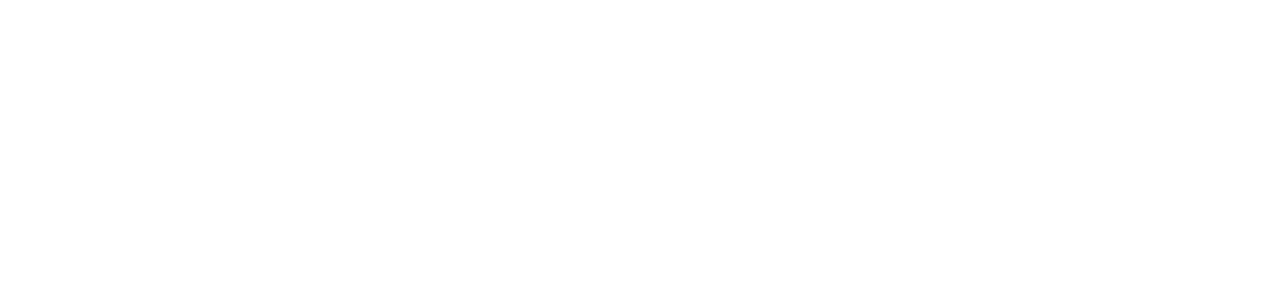
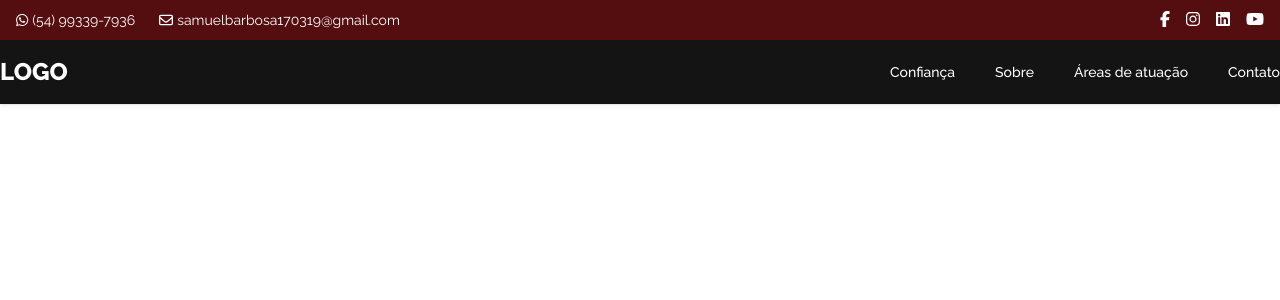
Before and after one commit to DevSamuelBarbosa/templateadv, a Next.js app: page / in a window 1280 px wide. Shown: the top 300 px of the page. Built offline with nearby package versions, Linux system fonts and the light colour scheme.

Commit message:
Feat: Desenvolvimento do Header

```diff
--- /dev/null
+++ b/postcss.config.js
@@ -0,0 +1,6 @@
+module.exports = {
+  plugins: {
+    tailwindcss: {},
+    autoprefixer: {},
+  },
+}
--- a/src/app/layout.tsx
+++ b/src/app/layout.tsx
@@ -1,6 +1,11 @@
 import type { Metadata } from "next";
 import { Raleway } from "next/font/google";
 import "../styles/globals.css";
+import { config } from '@fortawesome/fontawesome-svg-core'
+import '@fortawesome/fontawesome-svg-core/styles.css'
+config.autoAddCss = false
+
+import Header from '@/components/Header';
 
 const ralewaySans = Raleway({
   variable: "--font-raleway-sans",
@@ -20,6 +25,7 @@
   return (
     <html lang="pt-BR">
       <body className={`${ralewaySans.variable} antialiased`}>
+        <Header/>
         {children}
       </body>
     </html>
--- a/src/app/page.tsx
+++ b/src/app/page.tsx
@@ -1,7 +1,6 @@
 export default function Home() {
 	return (
 		<div className="flex flex-col items-center justify-center h-dvh gap-8">
-			<h1 className="text-white text-6xl font-extrabold text-center">Hello World</h1>
 		</div>
 	);
 }
--- /dev/null
+++ b/src/components/Header.tsx
@@ -0,0 +1,52 @@
+import { FontAwesomeIcon } from "@fortawesome/react-fontawesome";
+import { faWhatsapp, faFacebookF, faInstagram, faLinkedin, faYoutube } from "@fortawesome/free-brands-svg-icons";
+import { faEnvelope } from "@fortawesome/free-regular-svg-icons";
+
+export default function Header() {
+	return (
+		<header>
+			<div className="bg-primary text-white p-4 sm:py-2">
+				<div className="container mx-auto flex flex-col items-center sm:flex-row sm:justify-between">
+					<div className="text-xs font-normal flex flex-row items-center gap-4 sm:gap-6 sm:text-sm">
+						<a href="//wa.me/send?phone" className="flex items-center gap-1 hover:text-slate-400 transition-colors">
+							<FontAwesomeIcon icon={faWhatsapp} /> (54) 99339-7936
+						</a>
+						<a href="//mail.google.com/mail/u/0/?fs=1&to=samuelbarbosa170319@gmail.com&tf=cm" className="flex items-center gap-1 hover:text-slate-400 transition-colors">
+							<FontAwesomeIcon icon={faEnvelope} /> samuelbarbosa170319@gmail.com
+						</a>
+					</div>
+
+					<div className="flex space-x-4 mt-4 sm:mt-0">
+						<a href="//facebook.com/" target="_blank" aria-label="Facebook" className="hover:text-slate-400 transition-colors">
+							<FontAwesomeIcon icon={faFacebookF} className="text-base" />
+						</a>
+						<a href="//instagram.com/" target="_blank" aria-label="Instagram" className="hover:text-slate-400 transition-colors">
+							<FontAwesomeIcon icon={faInstagram} className="text-base" />
+						</a>
+						<a href="//linkedin.com" target="_blank" aria-label="LinkedIn" className="hover:text-slate-400 transition-colors">
+							<FontAwesomeIcon icon={faLinkedin} className="text-base" />
+						</a>
+						<a href="//youtube.com" target="_blank" aria-label="Youtube" className="hover:text-slate-400 transition-colors">
+							<FontAwesomeIcon icon={faYoutube} className="text-base" />
+						</a>
+					</div>
+				</div>
+			</div>
+
+			<div className="bg-secondary shadow">
+				<div className="container mx-auto flex flex-col items-center py-4 sm:flex-row sm:justify-between">
+					<a href="/" className="text-2xl font-extrabold text-white">LOGO</a>
+
+					<nav className="hidden sm:flex">
+						<ul className="flex flex-col items-center gap-4 sm:flex-row sm:space-x-6 text-white">
+							<li><a href="#confianca" className="text-sm font-medium hover:text-slate-400 transition-colors">Confiança</a></li>
+							<li><a href="#sobre" className="text-sm font-medium hover:text-slate-400 transition-colors">Sobre</a></li>
+							<li><a href="#areasdeatuacao" className="text-sm font-medium hover:text-slate-400 transition-colors">Áreas de atuação</a></li>
+							<li><a href="#contato" className="text-sm font-medium hover:text-slate-400 transition-colors">Contato</a></li>
+						</ul>
+					</nav>
+				</div>
+			</div>
+		</header>
+	);
+}
--- a/src/styles/globals.css
+++ b/src/styles/globals.css
@@ -1,4 +1,6 @@
-@import "tailwindcss";
+@tailwind base;
+@tailwind components;
+@tailwind utilities;
 
 @theme {
   --font-sans: var(--font-raleway-sans);
--- /dev/null
+++ b/tailwind.config.js
@@ -0,0 +1,19 @@
+/** @type {import('tailwindcss').Config} */
+module.exports = {
+	content: [
+		'./src/**/*.{js,ts,jsx,tsx,mdx}',
+	],
+	theme: {
+		extend: {
+			colors: {
+				primary: '#540E10',
+				primaryDark: '#460C0E',
+				secondary: '#151414',
+				tertiary: '#6C4141',
+				quarterly: '#F0DDDB',
+				quinary: '#1F1F1F'
+			},
+		},
+	},
+	plugins: [],
+}
```
Also changed, not shown: package.json (+13 -6 lines), 1 other file (tests, documents, lock files or other folders).
